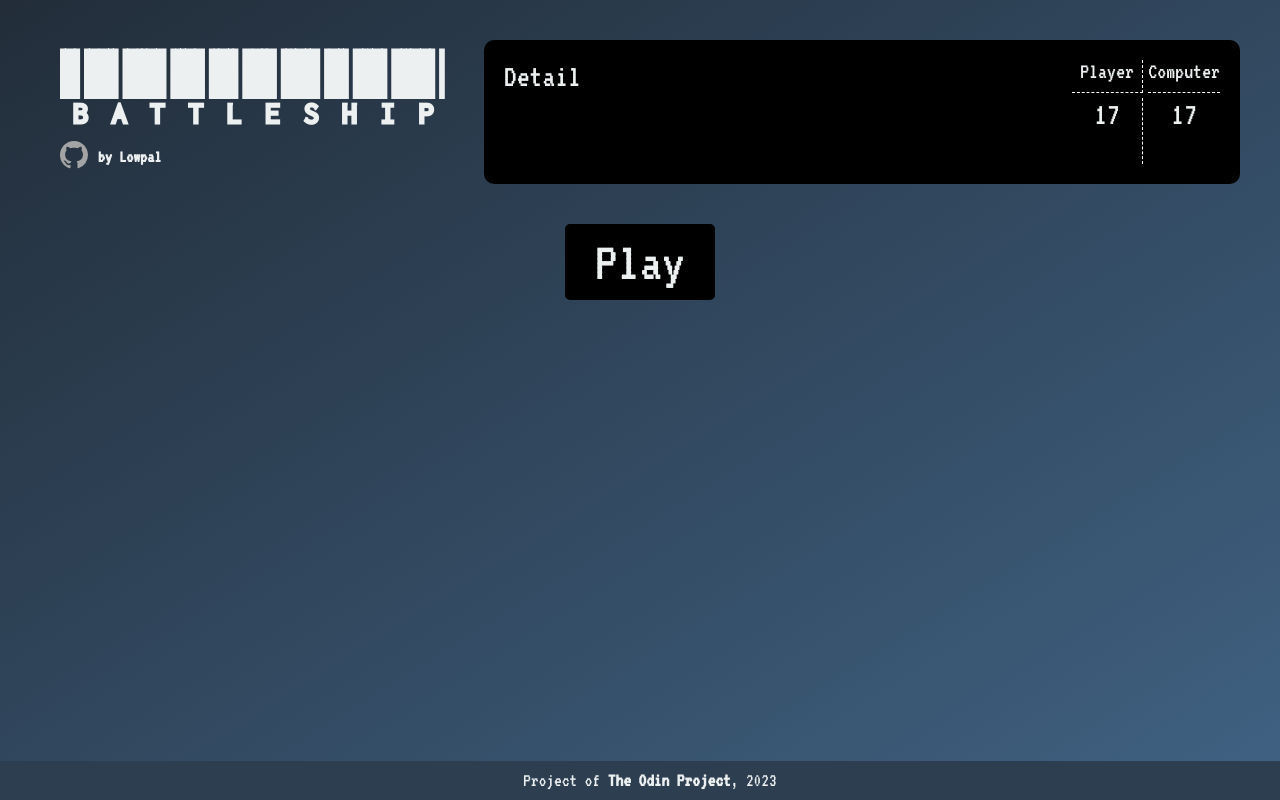
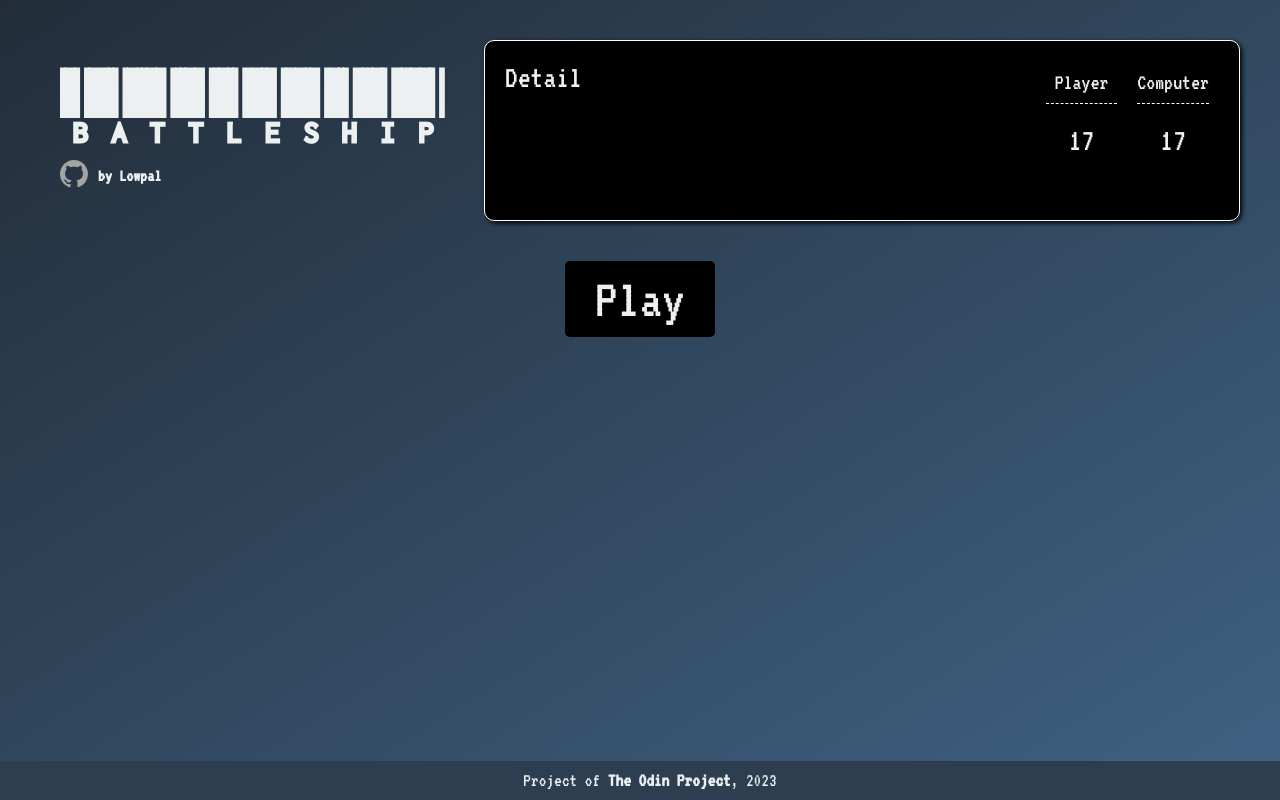
Before and after one commit to louispallett/odin-battleship, a website built with webpack: page src/index.html in a window 1280 px wide. Built offline with nearby package versions, Linux system fonts and the light colour scheme.

Commit message:
Positioning of .scores

```diff
--- a/src/scss/header.scss
+++ b/src/scss/header.scss
@@ -55,6 +55,8 @@ svg:hover {
 
 .scoreboard {
     background-color: black;
+    border: 1px solid white;
+    box-shadow: 2px 2px 5px black;
     flex: 1 auto;
     margin: 20px;
     margin-left: 20px;
@@ -68,28 +70,25 @@ svg:hover {
     }
 }
 
-.detail {
-    align-self: center;
-    font-size: 2rem;
-}
-
 .scores {
     display: grid;
     grid-template-columns: 1fr 1fr;
     grid-template-rows: 1fr 2fr;
-    gap: 5px;
     margin-left: 50px;
+    padding: 10px;
     text-align: center;
+    gap: 20px;
     // borders
-    & > div:first-child,
-    & > div:nth-child(3) {
-        border-right: 1px dashed white;
-    }
     & > div:first-child,
     & > div:nth-child(2) {
         border-bottom: 1px dashed white;
         padding-bottom: 10px;
     }
+}
+
+.detail {
+    align-self: center;
+    font-size: 2rem;
 }
 
 .score-num {
```
